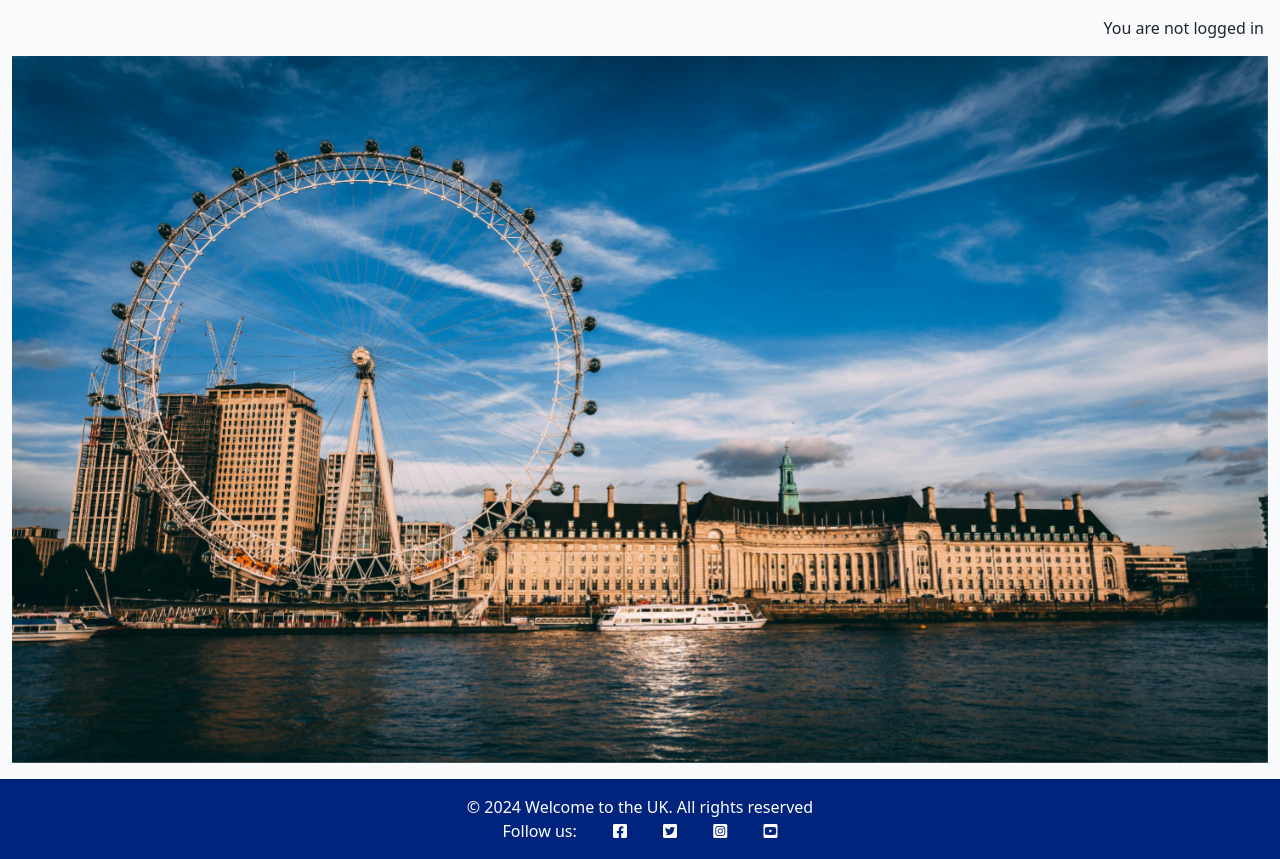
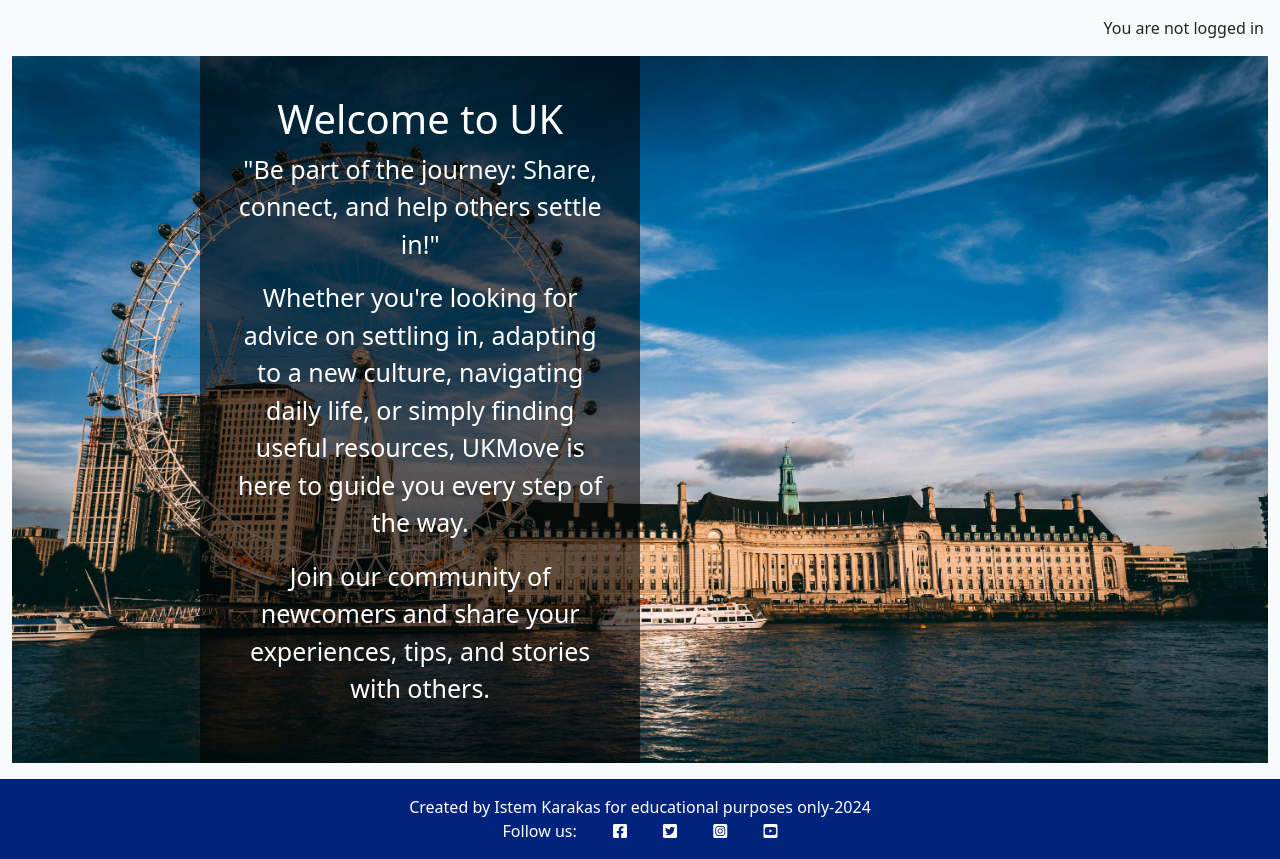
Before and after one commit to techistem/UkMove_CI_P4, a Django app: page / in a window 1280 px wide. Shown: the part 105-964 px from the top of the page. Run offline with Django 4.2, Linux system fonts and the light colour scheme; data that the repository does not hold is empty.

Commit message:
Adjust carousel caption positioning and styling

```diff
--- a/blog/templates/blog/index.html
+++ b/blog/templates/blog/index.html
@@ -10,9 +10,17 @@
             <div class="carousel-inner">
               <div class="carousel-item active">
                 <img src="/static/images/home_page.jpg" class="d-block w-100" alt="...">
-              </div>
+                <div class="carousel-caption d-flex flex-column justify-content-center align-items-center">
+                <h1 class="text-white">Welcome to UK</h1>
+                <p class="text-white">"Be part of the journey: Share, connect, and help others settle in!"</p>
+                <p class="text-white">Whether you're looking for advice on settling in, adapting to a new culture, navigating daily life,
+                    or simply finding useful resources, UKMove is here to guide you every step of the way.</p>
+                <p class="text-white">Join our community of newcomers and share your experiences, tips, and stories with others.</p>
+                </div>
             </div>
-          </div>
+        </div>
+    </div>
+</div>
 
         <!-- Blog Entries Column -->
         <div class="col-12 mt-3 left">
--- a/static/css/style.css
+++ b/static/css/style.css
@@ -52,6 +52,31 @@
     color: #00247D;
     font-size: 20px;
 }
+
+
+
+
+
+.carousel-caption {
+    position: absolute;
+    top: 0;
+    right: 30px;
+    width: 35%;
+    height: 100%;
+    background-color: rgba(0, 0, 0, 0.6);
+    padding: 30px;
+    color: white;
+    text-align: center;
+    font-size: 25px;
+    line-height: 1.5;
+    display: flex;
+    flex-direction: column;
+    justify-content: center;
+    align-items: center;
+}
+
+
+
 
 
 
--- a/templates/base.html
+++ b/templates/base.html
@@ -104,7 +104,7 @@
 
     <!-- Footer -->
     <footer class="footer mt-auto py-3 dark-bg">
-        <p class="m-0 text-center text-white">© 2024 Welcome to the UK. All rights reserved</p>
+        <p class="m-0 text-center text-white">Created by Istem Karakas for educational purposes only-2024</p>
         <p class="m-0 text-center text-white">Follow us:
             <a href="https://www.facebook.com" target="_blank" class="ms-3 text-white"><i class="fab fa-facebook-square ms-3"></i></a>
             <a href="https://www.twitter.com" target="_blank" class="ms-3 text-white"><i class="fab fa-twitter-square ms-3"></i></a>
```
